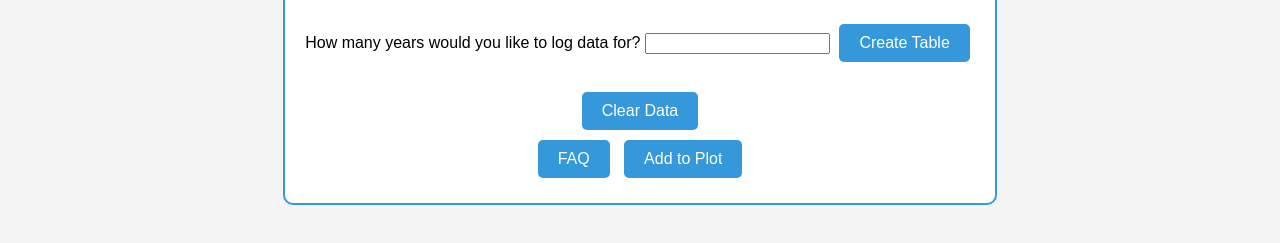
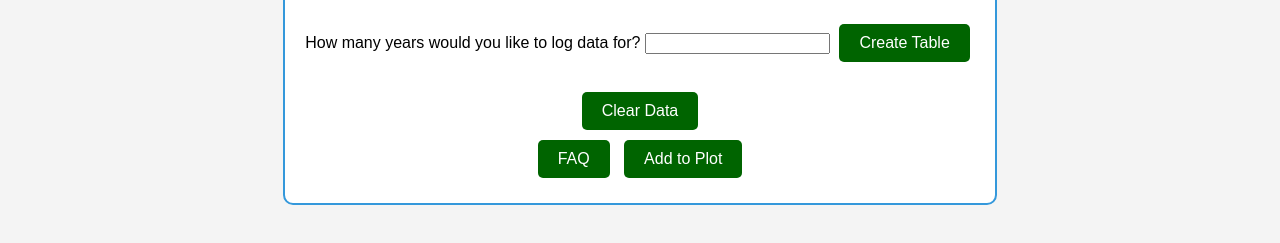
Before and after one commit to MrMenvik/FBLA-INTRO-TO-PROGRAMMING, a plain HTML site: page index.html in a window 1280 px wide. Shown: the part 183-426 px from the top of the page. Drawn offline with Linux system fonts and the light colour scheme.

Commit message:
Update style.css

```diff
--- a/style.css
+++ b/style.css
@@ -97,7 +97,7 @@ button {
     padding: 10px 20px;
     font-size: 16px;
     cursor: pointer;
-    background-color: #3498db;
+    background-color: #006400; /* Dark green */
     color: #fff;
     border: none;
     border-radius: 5px;
@@ -107,7 +107,11 @@ button {
 
 /* Hover effect for regular buttons */
 button:hover {
-    background-color: #2980b9;
+    background-color: #800000;
+}
+
+.add-to-plot {
+    /* Additional styles for the "Add to Plot" button go here */
 }
 
 /* Styles for FAQ button */
```
